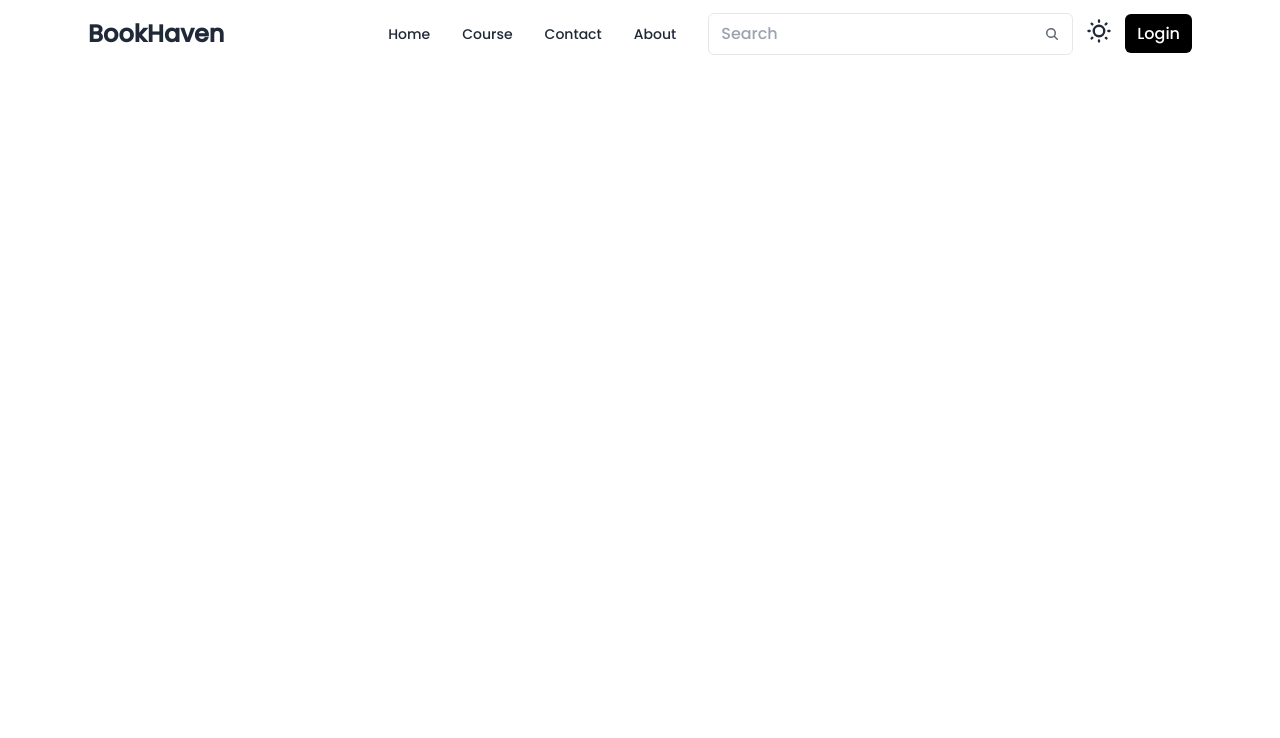
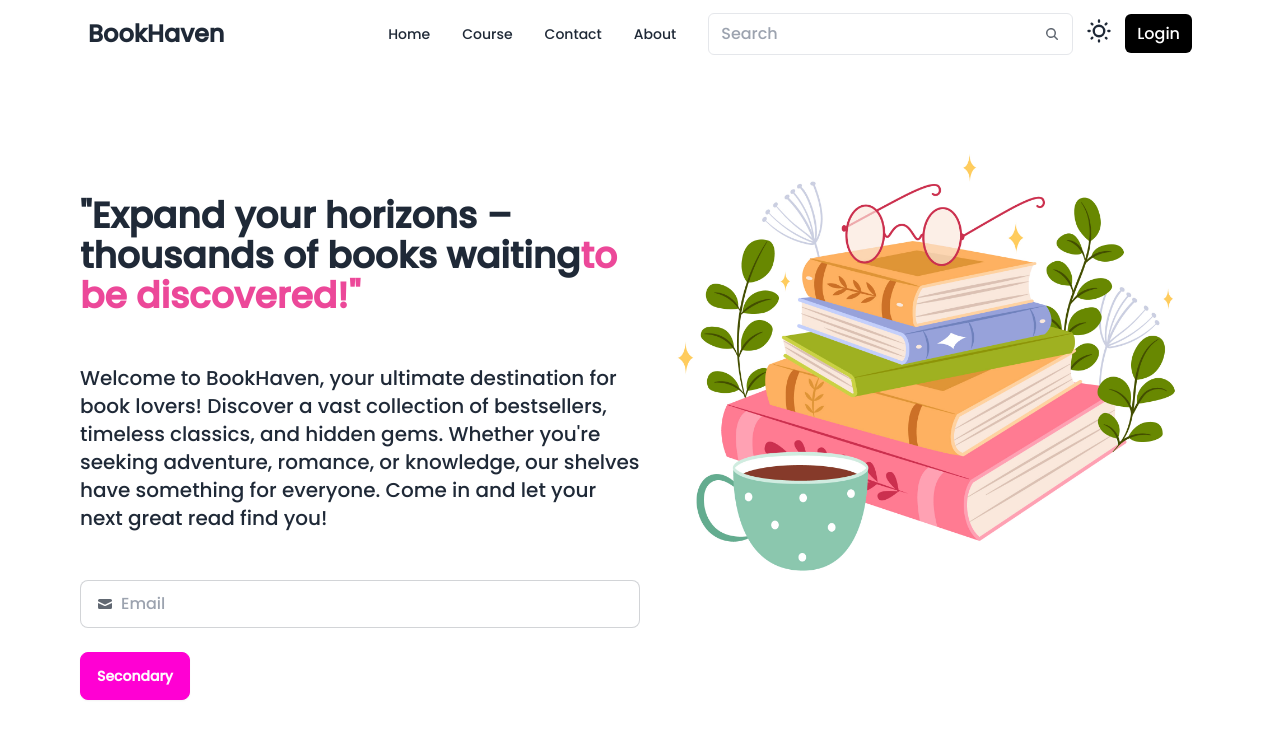
Before and after one commit to pawanharry/BookStore, a React (Vite) app: page / in a window 1280 px wide. Shown: the top 738 px of the page. Built offline with nearby package versions, Linux system fonts and the light colour scheme.

Commit message:
Banner commit

```diff
--- a/src/App.jsx
+++ b/src/App.jsx
@@ -1,9 +1,13 @@
 import React from 'react';
 import Navbar from './Components/Navbar';
+import Banner from './Components/Banner';
 
 const App = () => {
   return (
+    <>
     <Navbar/>
+    <Banner/>
+    </>
   )
 }
 
--- /dev/null
+++ b/src/Components/Banner.jsx
@@ -0,0 +1,44 @@
+import React from 'react';
+import banner from '../../public/Banner.jpg';
+
+const Banner = () => {
+  return (
+    <>
+    <div className='max-w-screen-2xl container mx-auto md:px-20 px-4 flex flex-col md:flex-row'>
+
+            <div className='w-full mw-1/2 mt-12 md:mt-32' >
+                <div className='space-y-12'>
+                        <h1 className='text-4xl font-bold'>
+                            "Expand your horizons – thousands of books waiting
+                            <span className='text-pink-500'>to be discovered!"  </span>
+                         </h1>
+                         <p className='text-xl '>
+                            Welcome to BookHaven, your ultimate destination for book lovers! Discover a vast collection of bestsellers, timeless classics, and hidden gems. Whether you're seeking adventure, romance, or knowledge, our shelves have something for everyone. Come in and let your next great read find you!
+                         </p>
+                         <label className="input input-bordered flex items-center gap-2">
+                        <svg xmlns="http://www.w3.org/2000/svg" viewBox="0 0 16 16" fill="currentColor" className="w-4 h-4 opacity-70"><path d="M2.5 3A1.5 1.5 0 0 0 1 4.5v.793c.026.009.051.02.076.032L7.674 8.51c.206.1.446.1.652 0l6.598-3.185A.755.755 0 0 1 15 5.293V4.5A1.5 1.5 0 0 0 13.5 3h-11Z" /><path d="M15 6.954 8.978 9.86a2.25 2.25 0 0 1-1.956 0L1 6.954V11.5A1.5 1.5 0 0 0 2.5 13h11a1.5 1.5 0 0 0 1.5-1.5V6.954Z" /></svg>
+                        <input type="text" className="grow" placeholder="Email" />
+                        </label>
+
+                  </div>
+                  <button className="btn mt-6 btn-secondary">Secondary</button>
+
+            </div>
+
+         <div className='w-full mw-1/2'>
+           <img src={banner} alt='banner' className='w-88 h-88' />
+
+         </div>
+
+
+
+    </div>
+
+
+
+
+    </>
+  )
+}
+
+export default Banner
```
Also changed, not shown: public/Banner.jpg (added).
